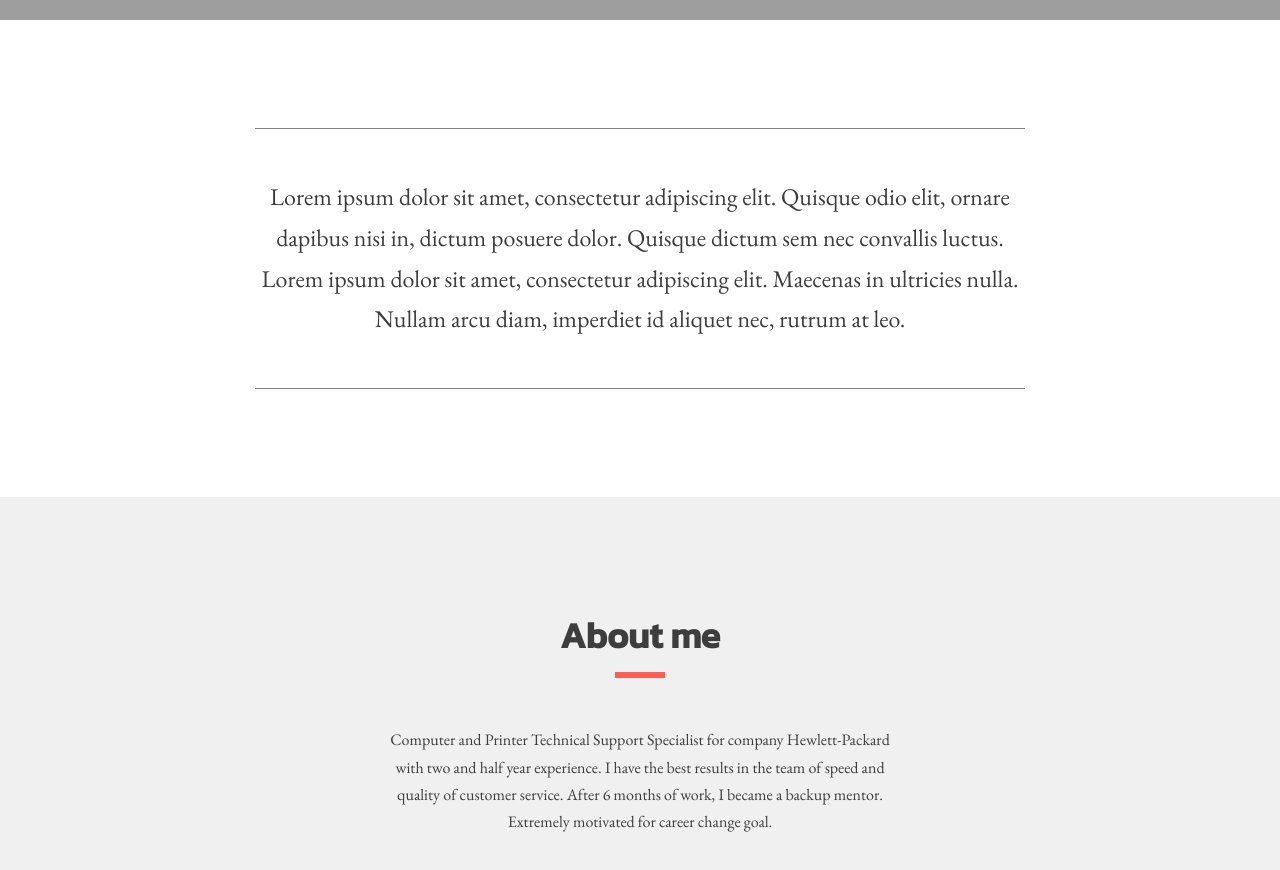
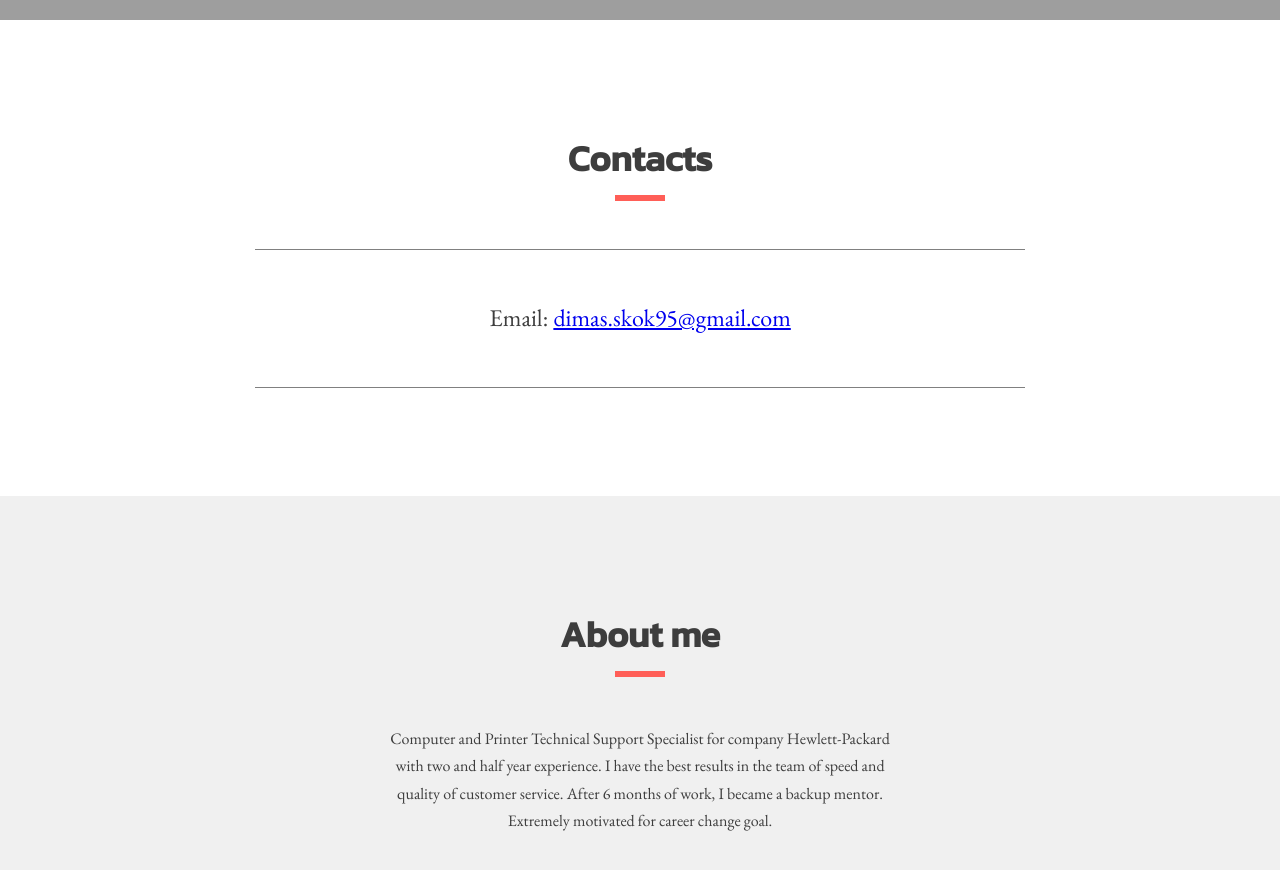
Before and after one commit to DmitrySkok/ProjectPortfolio, a plain HTML site: page index.html in a window 1280 px wide. Shown: the part 780-1650 px from the top of the page. Drawn offline with nearby package versions, Linux system fonts and the light colour scheme; grey boxes are pictures that could not be loaded.

Commit message:
Add title and email to intro section

```diff
--- a/index.html
+++ b/index.html
@@ -19,8 +19,9 @@
         </header>
         <section class="intro">
             <div class="container">
+                <h2 class="section-title">Contacts</h2>
                 <p>
-                Lorem ipsum dolor sit amet, consectetur adipiscing elit. Quisque odio elit, ornare dapibus nisi in, dictum posuere dolor. Quisque dictum sem nec convallis luctus. Lorem ipsum dolor sit amet, consectetur adipiscing elit. Maecenas in ultricies nulla. Nullam arcu diam, imperdiet id aliquet nec, rutrum at leo.
+                Email: <a href="mailto: dimas.skok95@gmail.com">dimas.skok95@gmail.com</a>
                 </p>
             </div>
         </section>
```
